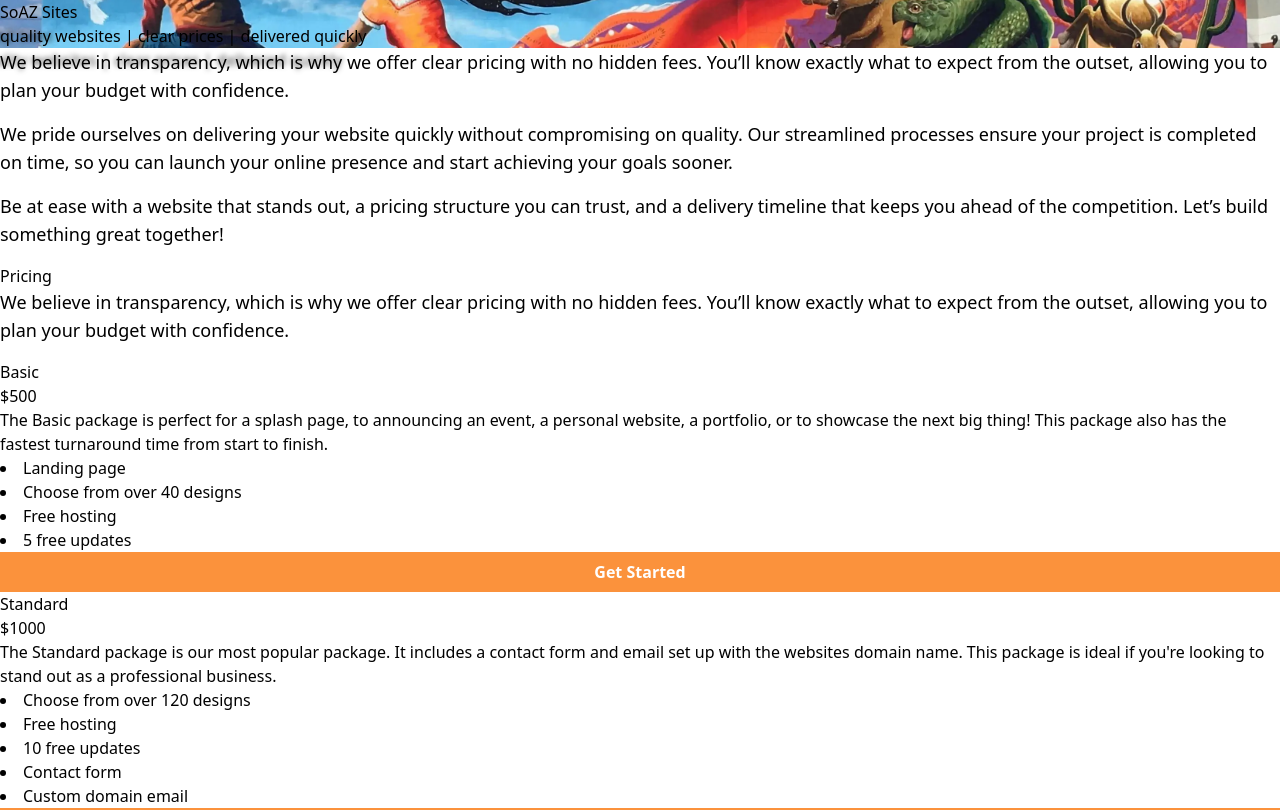
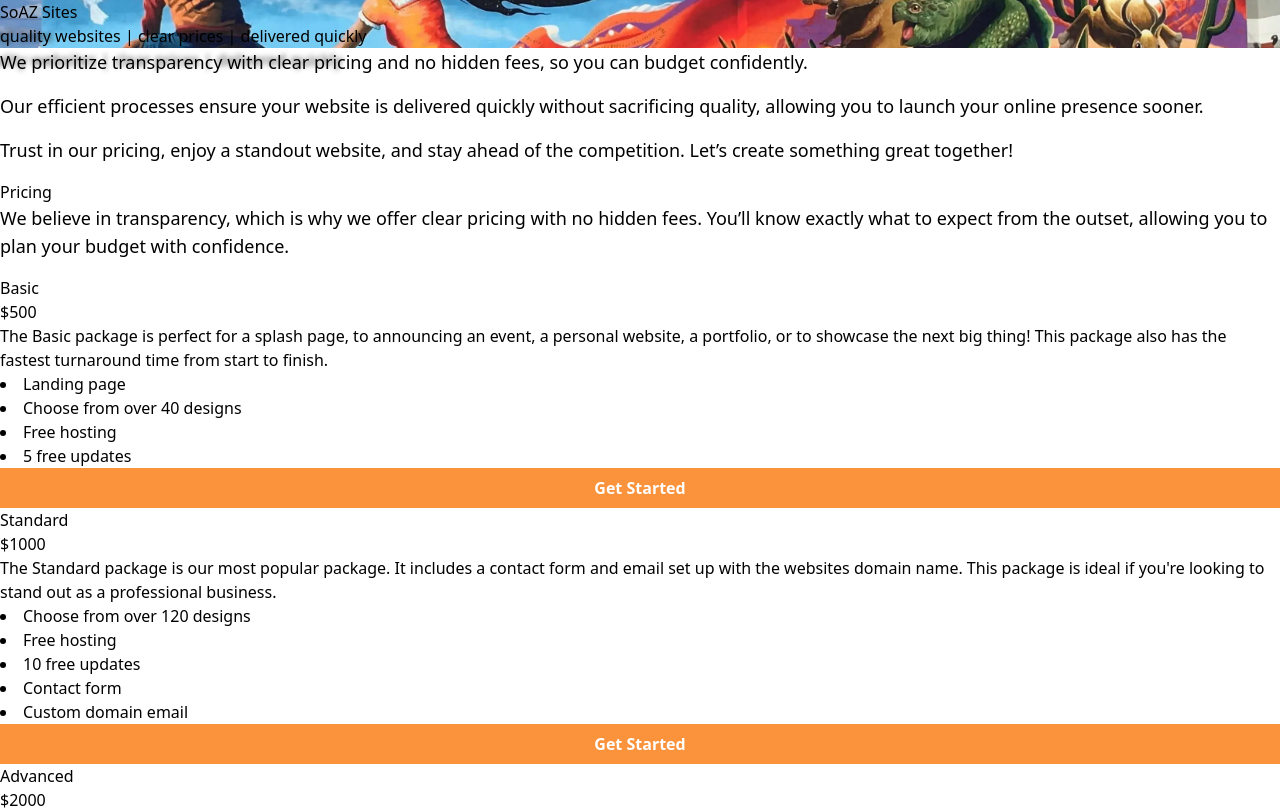
Before and after one commit to soldierforus/soaz, an Angular app: page / in a window 1280 px wide. Shown: the top 810 px of the page. Built offline with nearby package versions, Linux system fonts and the light colour scheme.

Commit message:
hero copy

```diff
--- a/src/app/about/about.component.html
+++ b/src/app/about/about.component.html
@@ -1,7 +1,7 @@
 <div class="w-full -mt-40 shadow bg-sky-700/95 text-white font-bold text-center sm:text-xl md:text-2xl p-8 mb-20 z-30 relative mx-auto">
-  <p>We believe in transparency, which is why we offer clear pricing with no hidden fees. You’ll know exactly what to expect from the outset, allowing you to plan your budget with confidence. </p>
+  <p>We prioritize transparency with clear pricing and no hidden fees, so you can budget confidently.</p>
 
-  <p>We pride ourselves on delivering your website quickly without compromising on quality. Our streamlined processes ensure your project is completed on time, so you can launch your online presence and start achieving your goals sooner.</p>
+  <p> Our efficient processes ensure your website is delivered quickly without sacrificing quality, allowing you to launch your online presence sooner.</p>
 
-  <p>Be at ease with a website that stands out, a pricing structure you can trust, and a delivery timeline that keeps you ahead of the competition. Let’s build something great together!</p>
+  <p>Trust in our pricing, enjoy a standout website, and stay ahead of the competition. Let’s create something great together!</p>
 </div>
```
